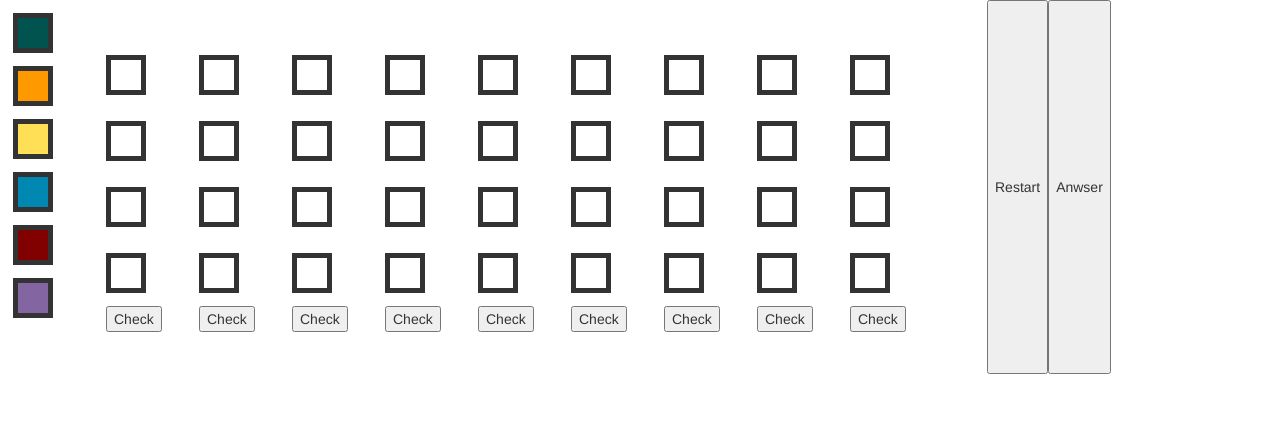
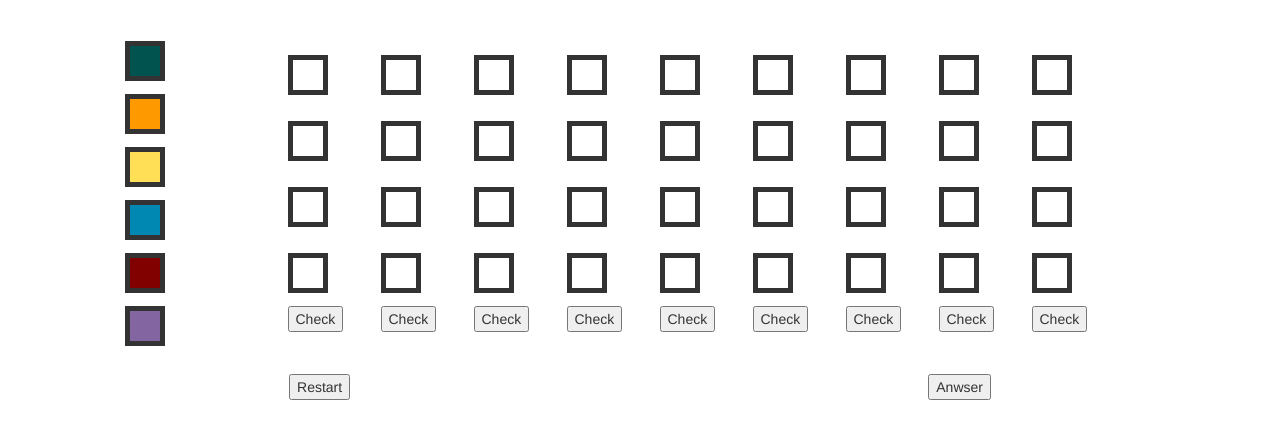
Before and after one commit to WatsonFungHK/mastermind, a website: page index.html in a window 1280 px wide. Drawn offline with nearby package versions, Linux system fonts and the light colour scheme.

Commit message:
test new layout

```diff
--- a/index.html
+++ b/index.html
@@ -12,16 +12,18 @@
 </head>
 
 <body>
-	<div id=instruction>
-
-	</div>
-
 	<div id=codePegsContainer class=modal>
 
 	</div>
+	<div id=board>
+		<div id=instruction>
 
-	<div id=rowContainer>
+		</div>
 
+
+		<div id=rowContainer>
+
+		</div>
 	</div>
 
 	<div id=resetContainer>
--- a/public/assets/css/main.css
+++ b/public/assets/css/main.css
@@ -1,6 +1,6 @@
-body {
-	 display: flex;
-
+#board {
+	display: flex;
+	justify-content: center;
 }
 
  #rowContainer {
@@ -8,6 +8,11 @@ body {
 	justify-content: center;
 	flex-direction: row;
 	margin: 3em;
+}
+
+#instruction {
+	margin-top: 2em;
+	margin-right: 5em;
 }
 
 
```
